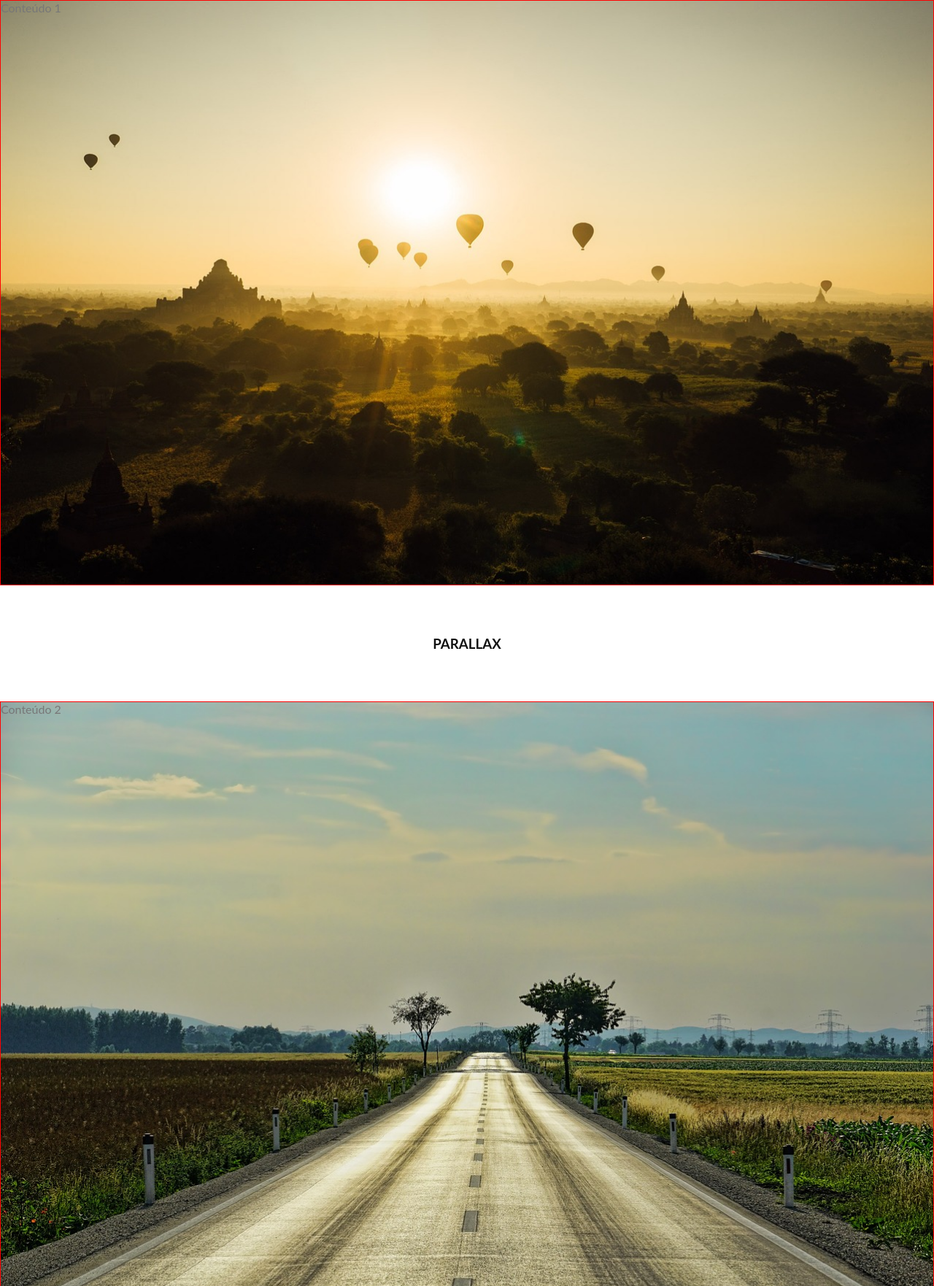
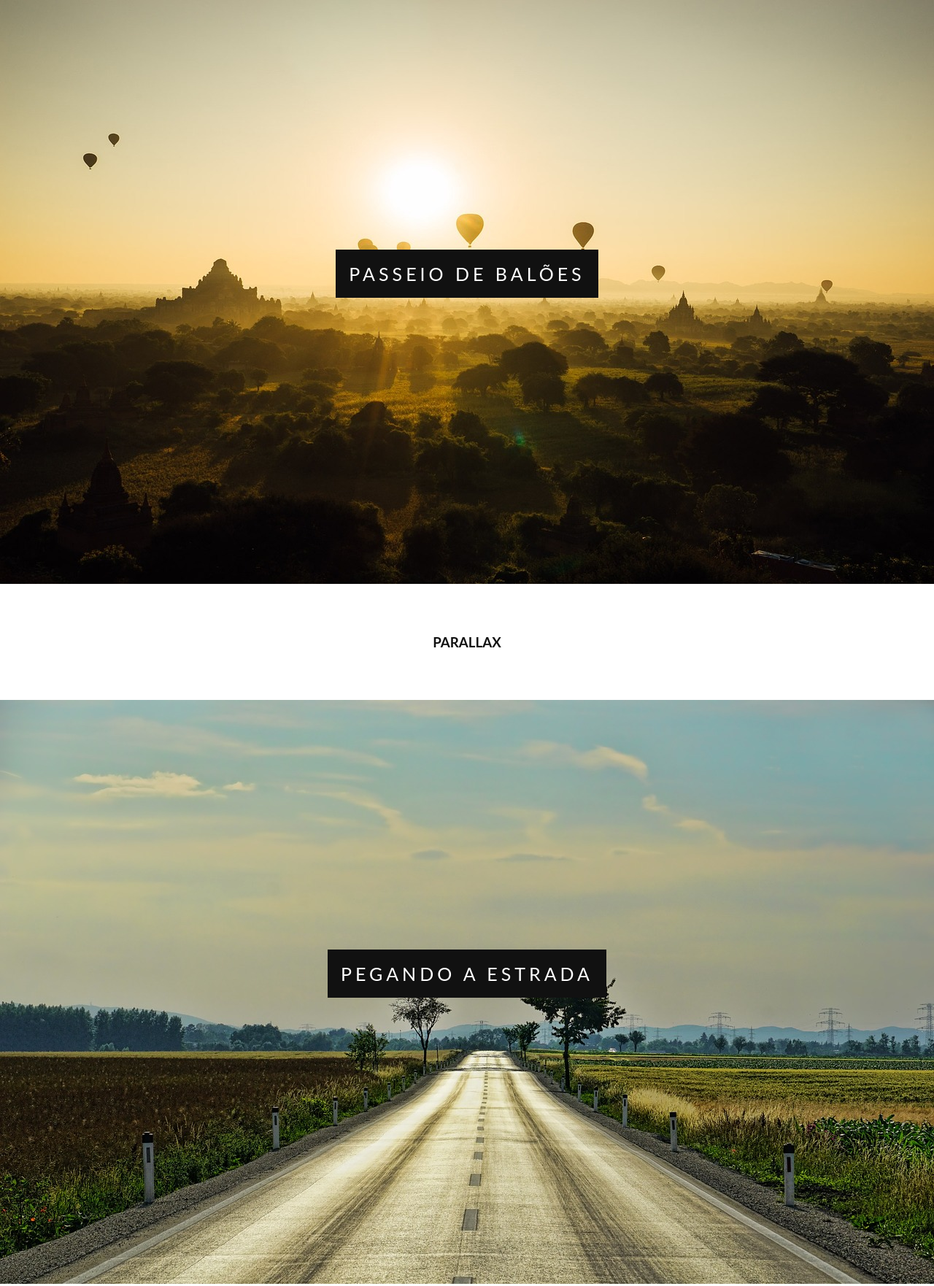
Before and after one commit to SamuelSilveira08/Parallax, a plain HTML site: page index.html in a window 1280 px wide. Shown: the top 1762 px of the page at 73% size. Drawn offline with Linux system fonts and the light colour scheme.

Commit message:
Finished Parallax effect

```diff
--- a/css/estilo.css
+++ b/css/estilo.css
@@ -22,11 +22,28 @@ h3 {
 
 /* Efeito Parallax */
 
-.caixa1, .caixa2, .caixa3, .caixa4 {
-	border: 1px solid red;
+.caixa1, .caixa2, .caixa3, .caixa4, .caixa5, .caixa6 {
+	position: relative;
 	height: 100%;
 	background-size: cover;
 	background-attachment: fixed;
+}
+
+.conteudo-titulo {
+	position: absolute;
+	left: 0px;
+	top: 45%;
+	width: 100%;
+	text-align: center;
+}
+
+.conteudo-titulo span.titulo {
+	padding: 18px;
+	letter-spacing: 5px;
+	background-color: #111;
+	font-size: 25px;
+	color: #FFF;
+	text-transform: uppercase;
 }
 
 .caixa1 {
@@ -45,10 +62,10 @@ h3 {
 	background-image: url(../imagens/imagem4.jpg);
 }
 
-/*.caixa5 {
+.caixa5 {
 	background-image: url(../imagens/imagem5.jpg);
 }
 
 .caixa6 {
 	background-image: url(../imagens/imagem6.jpg);
-}*/
+}
--- a/index.html
+++ b/index.html
@@ -7,40 +7,49 @@
 </head>
 <body>
 	<div class="caixa1">
-		Conteúdo 1
+		<div class="conteudo-titulo">
+			<span class="titulo">Passeio de Balões</span>
+		</div>
 	</div>
 	<div class="conteudo">
 		<h3>Parallax</h3>
 	</div>
 	<div class="caixa2">
-		Conteúdo 2
+		<div class="conteudo-titulo">
+			<span class="titulo">Pegando a Estrada</span>
+		</div>
 	</div>
 	<div class="conteudo">
 		<h3>Parallax</h3>
 	</div>
 	<div class="caixa3">
-		Conteúdo 3
+		<div class="conteudo-titulo">
+			<span class="titulo">Pôr do Sol</span>
+		</div>
 	</div>
 	<div class="conteudo">
 		<h3>Parallax</h3>
 	</div>
 	<div class="caixa4">
-		Conteúdo 4
+		<div class="conteudo-titulo">
+			<span class="titulo">Montanhas</span>
+		</div>
 	</div>
 	<div class="conteudo">
 		<h3>Parallax</h3>
 	</div>
-<!-- 	<div class="caixa5">
-		Conteúdo 5
+	<div class="caixa5">
+		<div class="conteudo-titulo">
+			<span class="titulo">Panorama</span>
+		</div>
 	</div>
 	<div class="conteudo">
 		<h3>Parallax</h3>
 	</div>
 	<div class="caixa6">
-		Conteúdo 6
+		<div class="conteudo-titulo">
+			<span class="titulo">Praia</span>
+		</div>
 	</div>
-	<div class="conteudo">
-		<h3>Parallax</h3>
-	</div> -->
 </body>
 </html>
```
